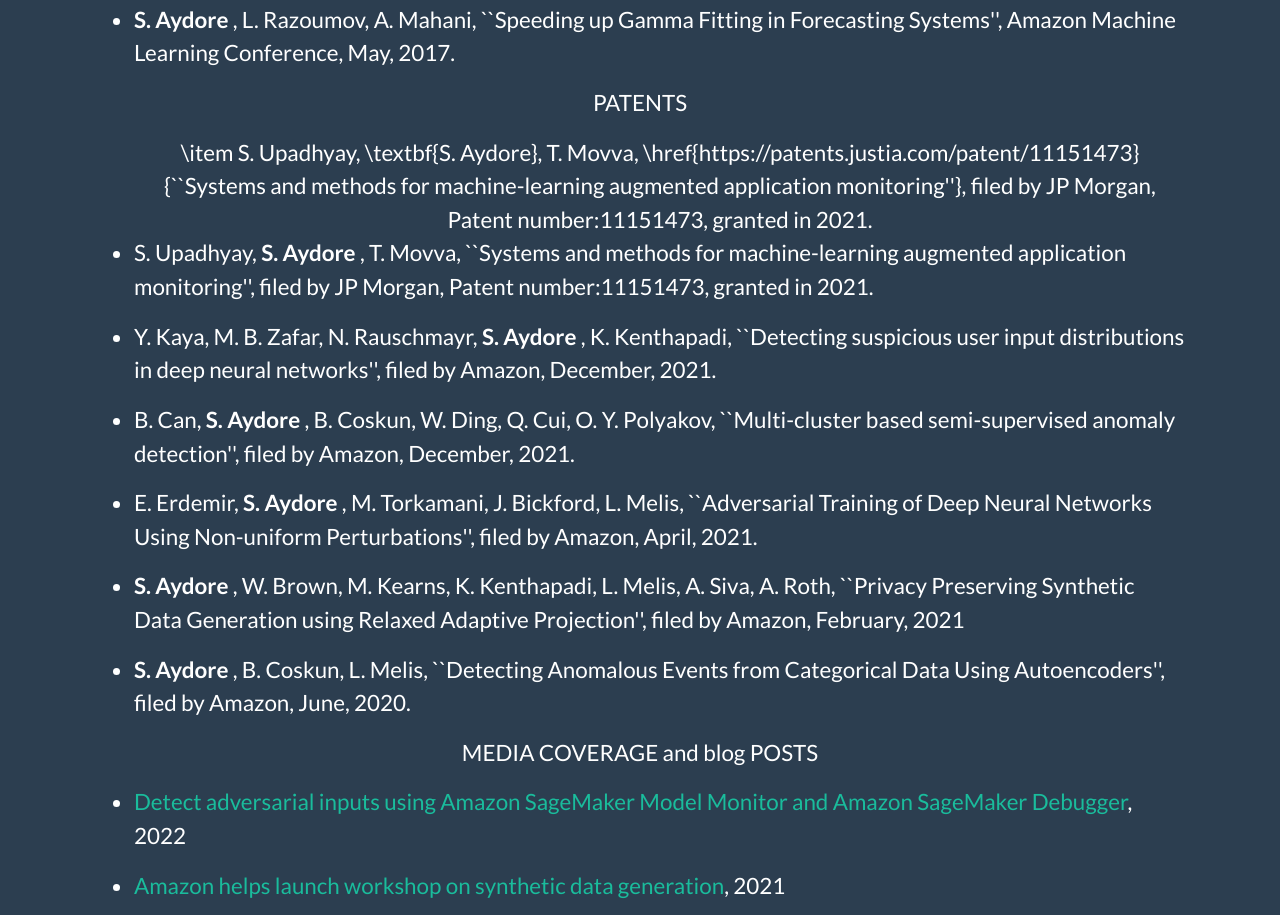
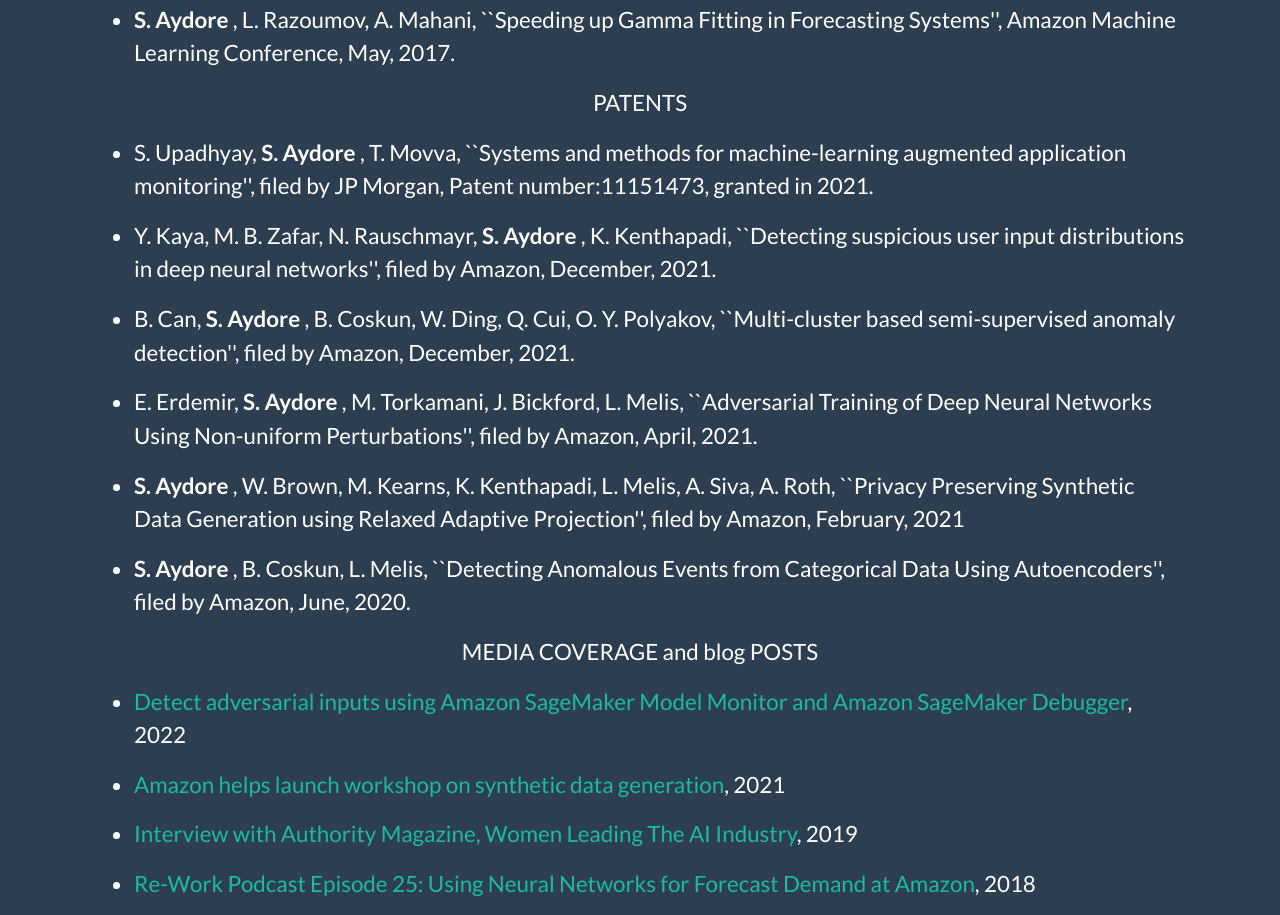
Before and after one commit to sergulaydore/sergulaydore.github.io, a plain HTML site: page index.html in a window 1280 px wide. Shown: the part 4207-5122 px from the top of the page. Drawn offline with nearby package versions, Linux system fonts and the light colour scheme.

Commit message:
remove typo

```diff
--- a/index.html
+++ b/index.html
@@ -179,8 +179,6 @@
 
                 <p style="text-align:center; color:white"> PATENTS</p>
                 <ul>
-
-                    \item  S. Upadhyay, \textbf{S. Aydore}, T. Movva, \href{https://patents.justia.com/patent/11151473}{``Systems and methods for machine-learning augmented application monitoring''}, filed by JP Morgan, Patent number:11151473, granted in 2021.
 
                     <li> <p style="text-align:left; color:white">   S. Upadhyay, <strong> S. Aydore </strong>, T. Movva, ``Systems and methods for machine-learning augmented application monitoring'', filed by JP Morgan, Patent number:11151473, granted in 2021. </p> </li>
 
```
